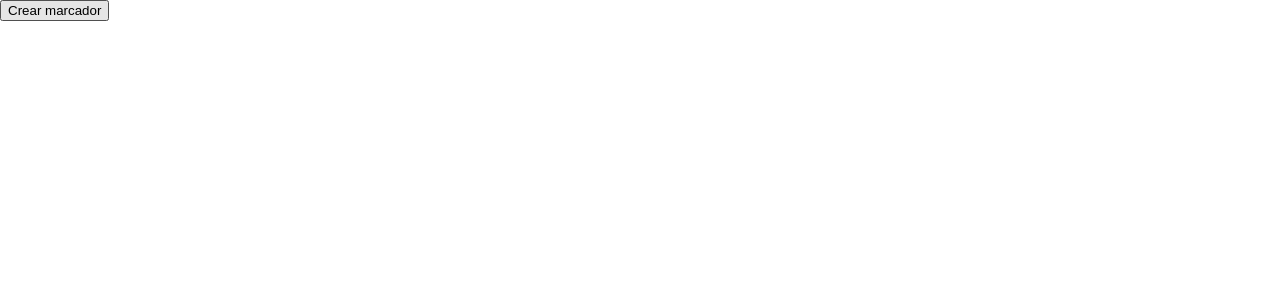
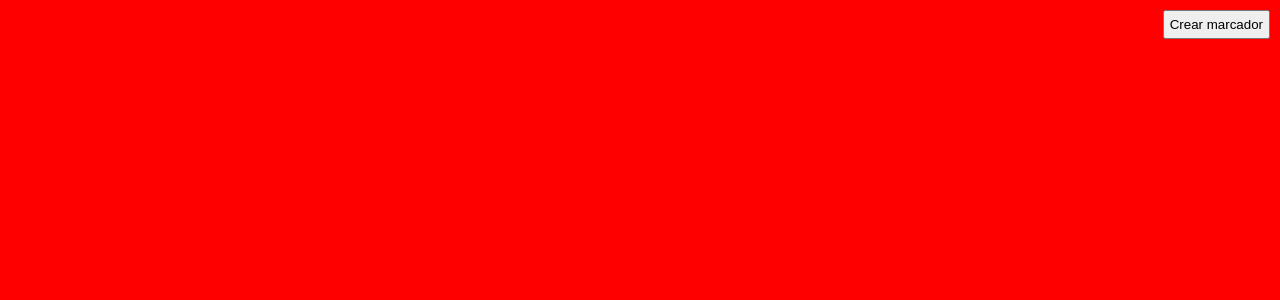
Before and after one commit to israelbejarano/angular-sockets-mapbox, an Angular app: page / in a window 1280 px wide. Shown: the top 300 px of the page. Built offline with nearby package versions, Linux system fonts and the light colour scheme.

Commit message:
estilo del mapa

```diff
--- a/src/app/components/mapa/mapa.component.css
+++ b/src/app/components/mapa/mapa.component.css
@@ -0,0 +1,12 @@
+button {
+    position: fixed;
+    top: 10px;
+    right: 10px;
+    padding: 5px;
+}
+
+#mapa {
+    width: 100%;
+    height: 100%;
+    background-color: red;
+}
```
